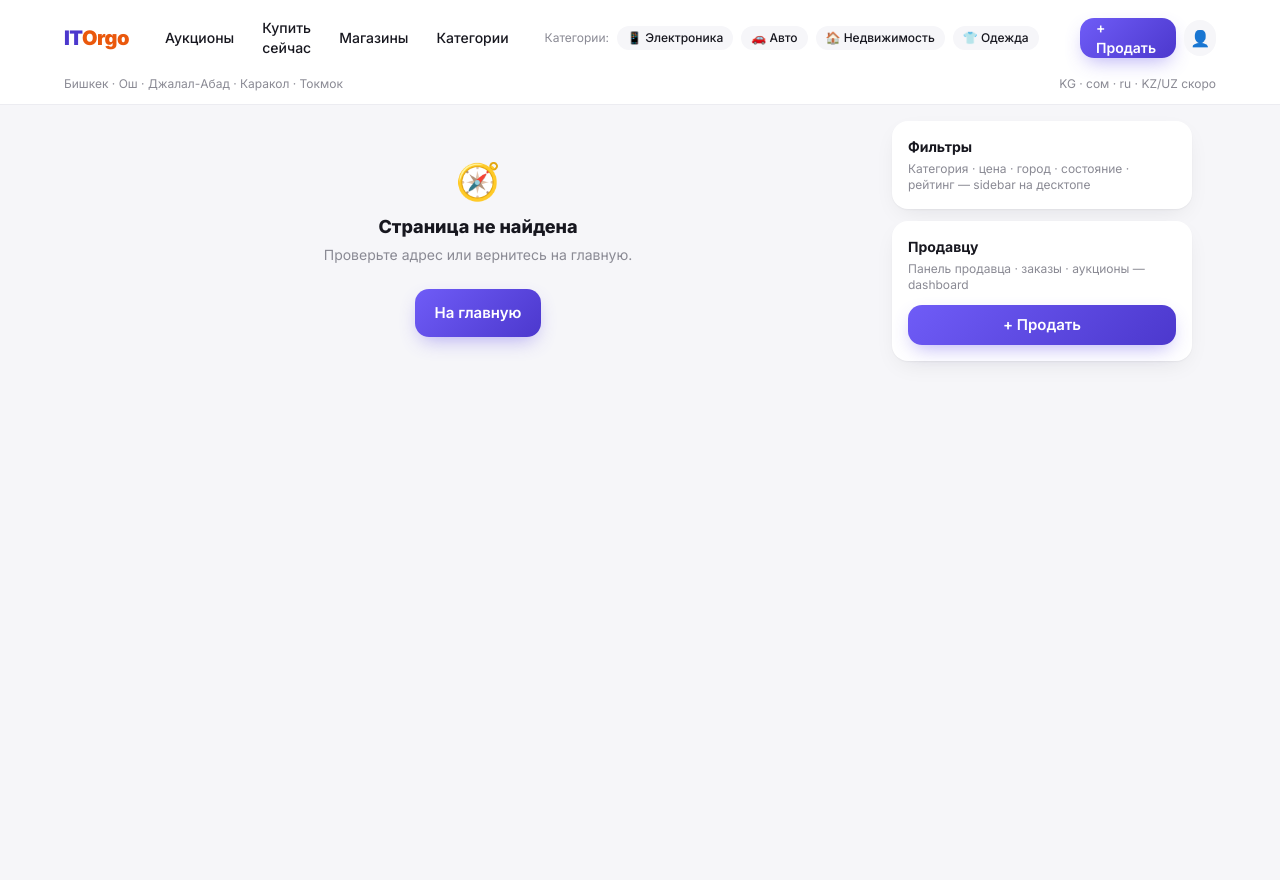
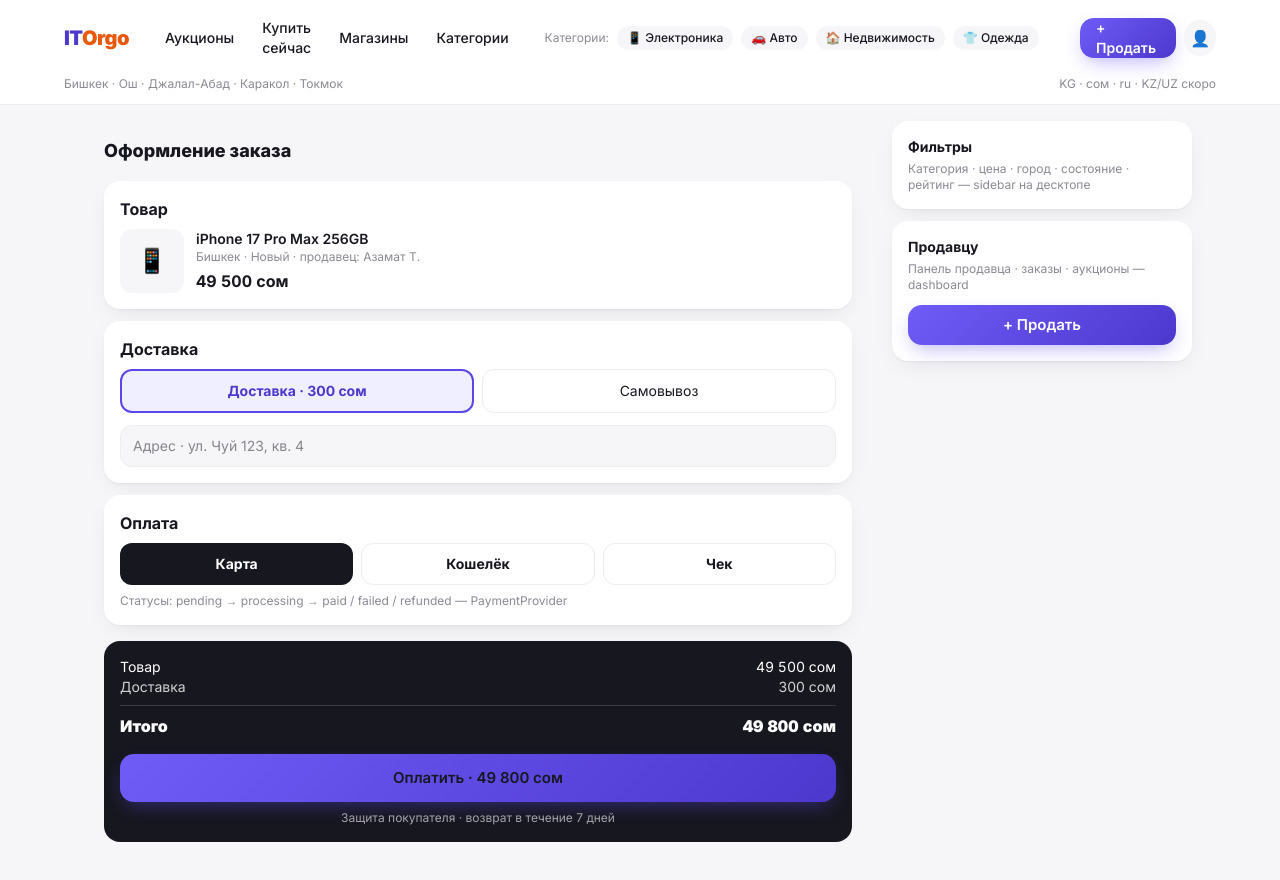
Before and after one commit to atabayhakan/itorgo, a Next.js app: page /checkout in a window 1280 px wide. Before the commit this address had no page. Shown: the top 880 px of the page. Built offline with nearby package versions, Linux system fonts and the light colour scheme.

Commit message:
feat: search abstraction (ES-ready) + /api/search + checkout + product buy-now linking

```diff
--- /dev/null
+++ b/src/app/api/search/route.ts
@@ -0,0 +1,15 @@
+import { NextResponse } from "next/server";
+import { getSearchProvider } from "@/lib/search/provider";
+
+export async function GET(req: Request) {
+  const { searchParams } = new URL(req.url);
+  const q = searchParams.get("q") ?? undefined;
+  const categoryId = searchParams.get("cat") ?? searchParams.get("categoryId") ?? undefined;
+  const city = searchParams.get("city") ?? undefined;
+  const auctionOnly = searchParams.get("auction") === "1";
+  const sort = (searchParams.get("sort") as "new" | "price_asc" | "price_desc" | null) ?? "new";
+
+  const provider = getSearchProvider();
+  const result = await provider.search({ q, categoryId, city, auctionOnly, sort, limit: 50 });
+  return NextResponse.json({ data: result.items, meta: { total: result.total, tookMs: result.tookMs } });
+}
--- /dev/null
+++ b/src/app/checkout/page.tsx
@@ -0,0 +1,81 @@
+"use client";
+
+import { useState } from "react";
+import Link from "next/link";
+import { formatKGS } from "@/lib/data/mock-data";
+
+/**
+ * Checkout — spec #8 Buy Now / #48 Payment abstraction
+ * TODO: POST /api/orders, POST /api/payments, wallet debit, delivery selection
+ */
+export default function CheckoutPage() {
+  const [method, setMethod] = useState<"card" | "wallet" | "receipt">("card");
+  const price = 49500;
+
+  return (
+    <main className="px-4 py-4">
+      <h1 className="text-lg font-extrabold">Оформление заказа</h1>
+
+      <section className="mt-4 rounded-2xl bg-surface p-4 shadow-card">
+        <p className="font-bold">Товар</p>
+        <div className="mt-2 flex gap-3">
+          <div className="flex h-16 w-16 items-center justify-center rounded-xl bg-surface-dim text-2xl">📱</div>
+          <div className="flex-1">
+            <p className="text-sm font-semibold">iPhone 17 Pro Max 256GB</p>
+            <p className="text-xs text-ink-faint">Бишкек · Новый · продавец: Азамат Т.</p>
+            <p className="mt-1 font-bold tabular-nums">{formatKGS(price)} сом</p>
+          </div>
+        </div>
+      </section>
+
+      <section className="mt-3 rounded-2xl bg-surface p-4 shadow-card">
+        <p className="font-bold">Доставка</p>
+        <div className="mt-2 grid grid-cols-2 gap-2 text-sm">
+          <button className="rounded-xl border-2 border-brand-600 bg-brand-50 px-3 py-2.5 font-bold text-brand-700">Доставка · 300 сом</button>
+          <button className="rounded-xl border border-line bg-surface px-3 py-2.5">Самовывоз</button>
+        </div>
+        <input placeholder="Адрес · ул. Чуй 123, кв. 4" className="mt-3 w-full rounded-xl border border-line bg-surface-dim px-3 py-2.5 text-sm" />
+      </section>
+
+      <section className="mt-3 rounded-2xl bg-surface p-4 shadow-card">
+        <p className="font-bold">Оплата</p>
+        <div className="mt-2 grid grid-cols-3 gap-2">
+          {[
+            ["card", "Карта"],
+            ["wallet", "Кошелёк"],
+            ["receipt", "Чек"],
+          ].map(([k, label]) => (
+            <button
+              key={k}
+              onClick={() => setMethod(k as never)}
+              className={`rounded-xl px-3 py-2.5 text-sm font-bold ${method === k ? "bg-ink text-white" : "border border-line bg-surface"}`}
+            >
+              {label}
+            </button>
+          ))}
+        </div>
+        {method === "receipt" && <p className="mt-2 text-xs text-ink-faint">Загрузите чек на следующем шаге — OCR проверит сумму/дату (→ /wallet)</p>}
+        <p className="mt-2 text-xs text-ink-faint">Статусы: pending → processing → paid / failed / refunded — PaymentProvider</p>
+      </section>
+
+      <div className="mt-4 rounded-2xl bg-ink p-4 text-white">
+        <div className="flex justify-between text-sm">
+          <span>Товар</span>
+          <span className="tabular-nums">{formatKGS(price)} сом</span>
+        </div>
+        <div className="flex justify-between text-sm opacity-80">
+          <span>Доставка</span>
+          <span>300 сом</span>
+        </div>
+        <div className="mt-2 flex justify-between border-t border-white/15 pt-2 text-base font-black">
+          <span>Итого</span>
+          <span className="tabular-nums">{formatKGS(price + 300)} сом</span>
+        </div>
+        <Link href="/wallet" className="btn-primary mt-4 w-full bg-white !text-ink">
+          Оплатить · {formatKGS(price + 300)} сом
+        </Link>
+        <p className="mt-2 text-center text-xs opacity-60">Защита покупателя · возврат в течение 7 дней</p>
+      </div>
+    </main>
+  );
+}
--- a/src/app/product/[id]/page.tsx
+++ b/src/app/product/[id]/page.tsx
@@ -108,7 +108,9 @@
         </>
       ) : (
         <div className="mx-4 mt-4 grid gap-2">
-          <button className="btn-primary w-full text-base">Купить сейчас — {formatKGS(product.price)} сом</button>
+          <Link href={`/checkout?product=${product.id}`} className="btn-primary w-full text-base">
+            Купить сейчас — {formatKGS(product.price)} сом
+          </Link>
           <button className="btn-secondary w-full">В корзину</button>
           <p className="text-center text-xs text-ink-faint">Доставка по всему Кыргызстану · Защита покупателя</p>
         </div>
--- a/src/components/auction/AuctionDetailSection.tsx
+++ b/src/components/auction/AuctionDetailSection.tsx
@@ -35,9 +35,9 @@
         </button>
 
         {auction.buyNowPrice && (
-          <button className="btn-secondary mt-2 w-full gap-2">
+          <Link href={`/checkout?auction=${auction.id}`} className="btn-secondary mt-2 w-full gap-2">
             <IconBolt size={18} strokeWidth={2.2} /> Купить сейчас — {formatKGS(auction.buyNowPrice)} сом
-          </button>
+          </Link>
         )}
 
         <div className="mt-3 flex items-center justify-center gap-1.5 text-xs text-ink-faint">
--- /dev/null
+++ b/src/lib/search/provider.ts
@@ -0,0 +1,71 @@
+// Search abstraction — spec #54
+// Ready to swap to Elasticsearch/OpenSearch without touching UI.
+// Current: Memory provider (fast, clean). Future: Elastic provider.
+
+import type { Product } from "@/lib/types";
+import { PRODUCTS } from "@/lib/data/mock-data";
+
+export interface SearchQuery {
+  q?: string;
+  categoryId?: string;
+  city?: string;
+  priceMin?: number;
+  priceMax?: number;
+  auctionOnly?: boolean;
+  sort?: "new" | "price_asc" | "price_desc";
+  limit?: number;
+  offset?: number;
+}
+
+export interface SearchResult {
+  items: Product[];
+  total: number;
+  tookMs: number;
+}
+
+export interface SearchProvider {
+  search(query: SearchQuery): Promise<SearchResult>;
+  suggest(prefix: string): Promise<string[]>;
+}
+
+// ── Memory (default) ───────────────────────────────────────
+export const MemorySearchProvider: SearchProvider = {
+  async search(q) {
+    const t0 = Date.now();
+    let list = [...PRODUCTS];
+    const term = (q.q ?? "").toLowerCase().trim();
+    const priceMatch = term.match(/до\s*(\d[\d ]*)/);
+    const keyword = term.replace(/до\s*\d[\d ]*.*/, "").trim();
+    if (keyword) list = list.filter((p) => p.title.toLowerCase().includes(keyword));
+    if (priceMatch) {
+      const cap = Number(priceMatch[1].replace(/\s/g, ""));
+      if (cap) list = list.filter((p) => p.price <= cap);
+    }
+    if (q.categoryId) list = list.filter((p) => p.categoryId === q.categoryId);
+    if (q.city) list = list.filter((p) => p.city === q.city);
+    if (q.priceMin != null) list = list.filter((p) => p.price >= q.priceMin!);
+    if (q.priceMax != null) list = list.filter((p) => p.price <= q.priceMax!);
+    if (q.auctionOnly) list = list.filter((p) => p.isAuction);
+    if (q.sort === "price_asc") list.sort((a, b) => a.price - b.price);
+    else if (q.sort === "price_desc") list.sort((a, b) => b.price - a.price);
+    else list.sort((a, b) => Date.parse(b.createdAt) - Date.parse(a.createdAt));
+    const total = list.length;
+    const sliced = list.slice(q.offset ?? 0, (q.offset ?? 0) + (q.limit ?? 50));
+    return { items: sliced, total, tookMs: Date.now() - t0 };
+  },
+  async suggest(prefix) {
+    const p = prefix.toLowerCase();
+    return [...new Set(PRODUCTS.filter((x) => x.title.toLowerCase().includes(p)).map((x) => x.title))].slice(0, 5);
+  },
+};
+
+// ── Elastic stub (swap via env) ────────────────────────────
+// TODO: implement with @elastic/elasticsearch or opensearch-js
+// export const ElasticSearchProvider: SearchProvider = { ... };
+
+export function getSearchProvider(): SearchProvider {
+  if (process.env.SEARCH_PROVIDER === "elastic") {
+    // return ElasticSearchProvider;
+  }
+  return MemorySearchProvider;
+}
```
